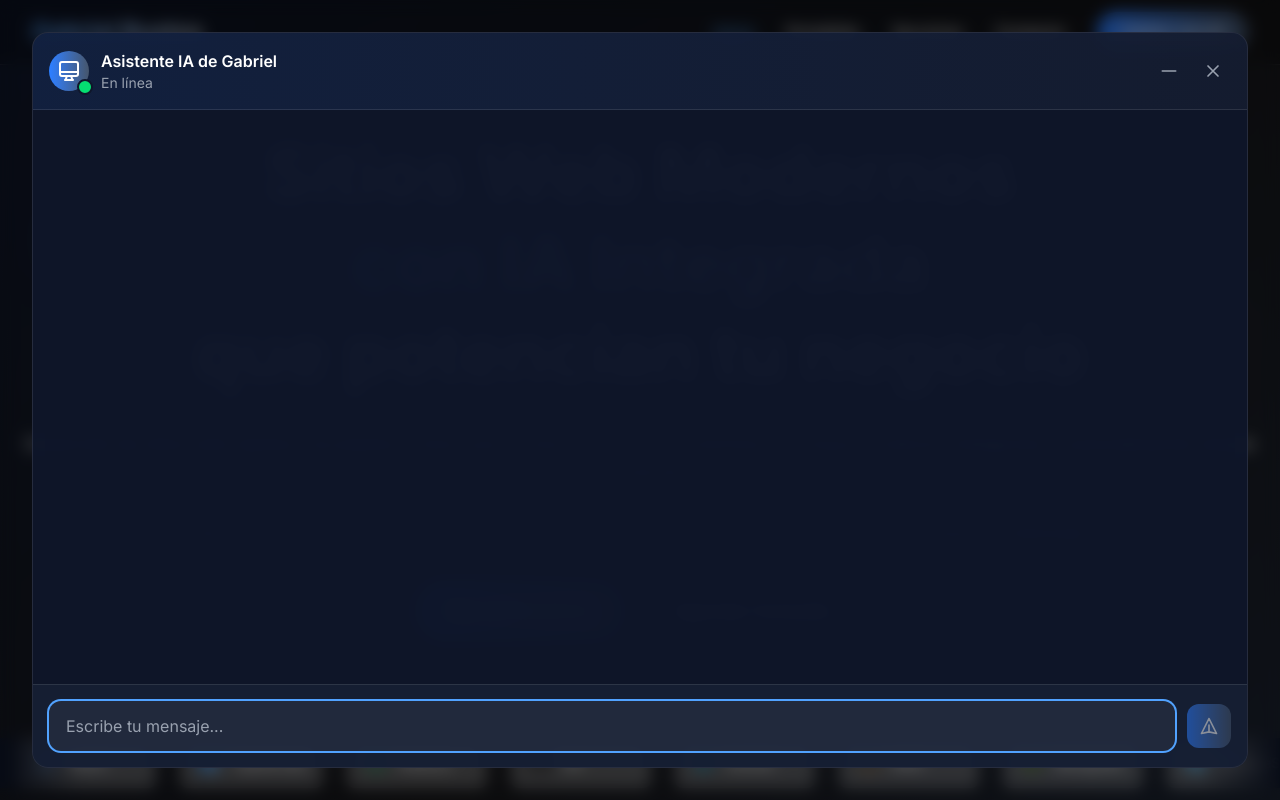
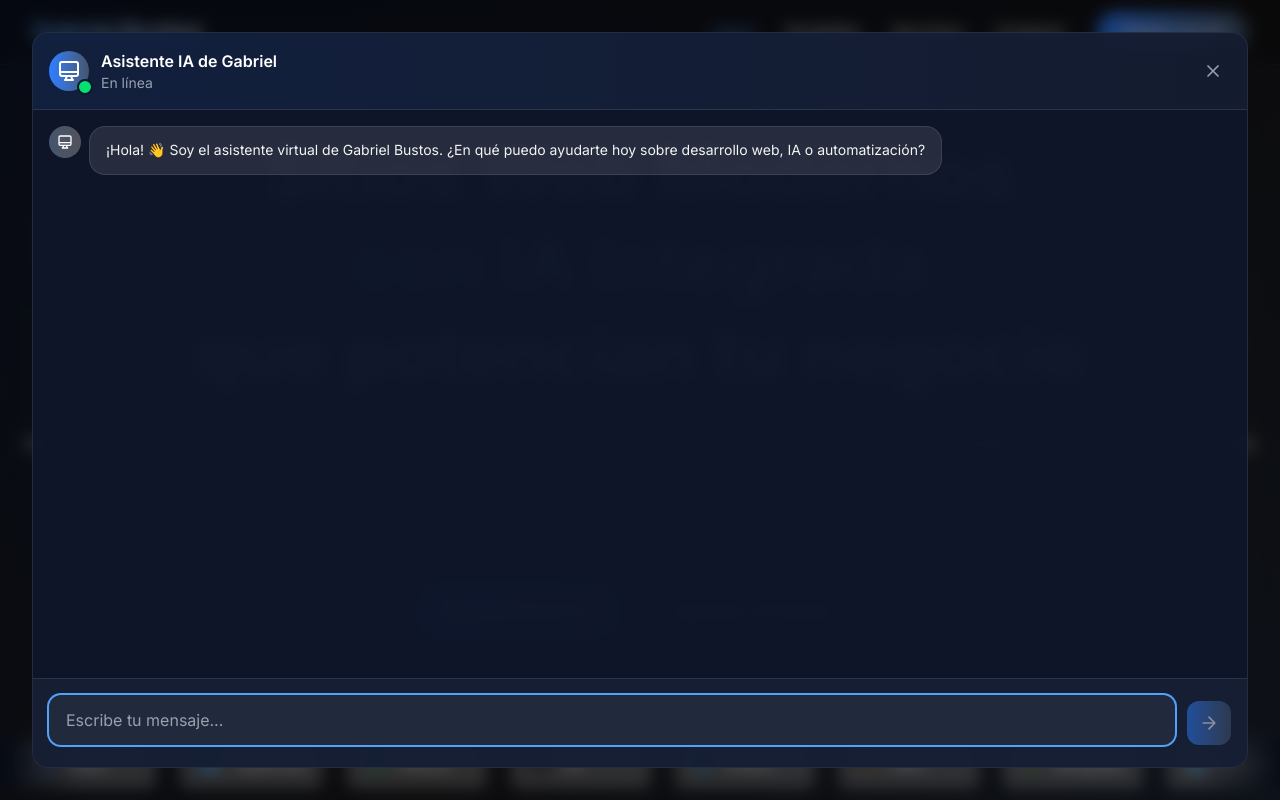
Before and after one commit to gabrielbustosdev/gabrielbustosdev-vercelapp, a Next.js app: page / in a window 1280 px wide. Both pictures are taken after a click on the button "Habla con mi IA". Shown: the top 800 px of the page. Built offline with nearby package versions, Linux system fonts and the light colour scheme.

Commit message:
integracion de api con rag

```diff
--- a/app/globals.css
+++ b/app/globals.css
@@ -42,3 +42,11 @@
 .animate-float {
   animation: float 6s ease-in-out infinite;
 }
+
+.scrollbar-hide {
+  scrollbar-width: none;
+  -ms-overflow-style: none;
+}
+.scrollbar-hide::-webkit-scrollbar {
+  display: none;
+}
--- a/components/Chatbot.tsx
+++ b/components/Chatbot.tsx
@@ -4,6 +4,17 @@ import type React from "react"
 import { useRef, useEffect } from "react"
 import { useChat } from '@ai-sdk/react';
 import { useChatContext } from "@/hooks/ChatContext"
+
+const chatConfig = {
+  api: "/api/chat",
+  initialMessages: [
+    {
+      id: 'welcome',
+      role: 'assistant' as const,
+      content: '¡Hola! 👋 Soy el asistente virtual de Gabriel Bustos. ¿En qué puedo ayudarte hoy sobre desarrollo web, IA o automatización?'
+    }
+  ],
+};
 
 export default function ChatBot() {
   const { isOpen, openChat, closeChat } = useChatContext()
@@ -18,7 +29,7 @@ export default function ChatBot() {
     error,
     reload,
     stop
-  } = useChat({});
+  } = useChat(chatConfig);
 
   const messagesEndRef = useRef<HTMLDivElement>(null)
 
@@ -26,6 +37,10 @@ export default function ChatBot() {
   useEffect(() => {
     messagesEndRef.current?.scrollIntoView({ behavior: "smooth" })
   }, [messages, status])
+
+  useEffect(() => {
+    // No hacer nada aquí, el mensaje de bienvenida se renderiza condicionalmente
+  }, [isOpen, messages.length, status]);
 
   if (!isOpen) {
     return (
@@ -71,11 +86,6 @@ export default function ChatBot() {
             </div>
           </div>
           <div className="flex items-center space-x-2">
-            <button onClick={closeChat} className="p-2 text-gray-400 hover:text-white hover:bg-white/10 rounded-lg transition-colors duration-200" aria-label="Minimizar chat">
-              <svg className="w-5 h-5" fill="none" viewBox="0 0 24 24" stroke="currentColor">
-                <path strokeLinecap="round" strokeLinejoin="round" strokeWidth={2} d="M20 12H4" />
-              </svg>
-            </button>
             <button onClick={closeChat} className="p-2 text-gray-400 hover:text-white hover:bg-white/10 rounded-lg transition-colors duration-200" aria-label="Cerrar chat">
               <svg className="w-5 h-5" fill="none" viewBox="0 0 24 24" stroke="currentColor">
                 <path strokeLinecap="round" strokeLinejoin="round" strokeWidth={2} d="M6 18L18 6M6 6l12 12" />
@@ -89,7 +99,7 @@ export default function ChatBot() {
           {messages.map((message) => (
             <div key={message.id} className={`flex ${message.role === "user" ? "justify-end" : "justify-start"}`}>
               <div className={`flex items-start space-x-2 max-w-[80%] ${message.role === "user" ? "flex-row-reverse space-x-reverse" : ""}`}>
-                <div className={`w-8 h-8 rounded-full flex items-center justify-center flex-shrink-0 ${message.role === "user" ? "bg-blue-500" : "bg-gradient-to-r from-slate-600 to-zinc-600"}`}>
+                <div className={`w-8 h-8 min-w-[2rem] min-h-[2rem] rounded-full flex items-center justify-center flex-shrink-0 aspect-square ${message.role === "user" ? "bg-blue-500" : "bg-gradient-to-r from-slate-600 to-zinc-600"}`}>
                   {message.role === "user" ? (
                     <svg className="w-4 h-4 text-white" fill="none" viewBox="0 0 24 24" stroke="currentColor">
                       <path strokeLinecap="round" strokeLinejoin="round" strokeWidth={2} d="M16 7a4 4 0 11-8 0 4 4 0 018 0zM12 14a7 7 0 00-7 7h14a7 7 0 00-7-7z" />
@@ -152,14 +162,27 @@ export default function ChatBot() {
         <form onSubmit={handleSubmit} className="p-4 border-t border-white/10 bg-slate-800/50">
           <div className="flex items-center space-x-3">
             <div className="flex-1 relative">
-              <input
-                type="text"
+              <textarea
                 value={input}
                 onChange={handleInputChange}
                 placeholder="Escribe tu mensaje..."
-                className="w-full px-4 py-3 bg-white/5 border border-white/10 rounded-xl text-white placeholder-gray-400 focus:outline-none focus:ring-2 focus:ring-blue-400 focus:border-transparent pr-12"
+                className="w-full px-4 py-3 bg-white/5 border border-white/10 rounded-xl text-white placeholder-gray-400 focus:outline-none focus:ring-2 focus:ring-blue-400 focus:border-transparent pr-12 resize-none min-h-[48px] max-h-40 scrollbar-hide"
                 disabled={status !== 'ready' && status !== undefined}
                 autoFocus
+                rows={1}
+                onInput={e => {
+                  const target = e.target as HTMLTextAreaElement;
+                  target.style.height = 'auto';
+                  target.style.height = `${Math.min(target.scrollHeight, 160)}px`;
+                }}
+                onKeyDown={e => {
+                  if (e.key === 'Enter' && !e.shiftKey) {
+                    e.preventDefault();
+                    if (input.trim() && status === 'ready') {
+                      handleSubmit(e as any);
+                    }
+                  }
+                }}
               />
             </div>
             <button
@@ -169,7 +192,7 @@ export default function ChatBot() {
               aria-label="Enviar mensaje"
             >
               <svg className="w-5 h-5" fill="none" viewBox="0 0 24 24" stroke="currentColor">
-                <path strokeLinecap="round" strokeLinejoin="round" strokeWidth={2} d="M12 19l9 2-9-18-9 18 9-2zm0 0v-8" />
+                <path strokeLinecap="round" strokeLinejoin="round" strokeWidth={2} d="M5 12h14M12 5l7 7-7 7" />
               </svg>
             </button>
           </div>
--- a/components/Hero.tsx
+++ b/components/Hero.tsx
@@ -145,7 +145,7 @@ export default function Hero() {
             transition={{ delay: 0.5 }}
             className="flex flex-wrap justify-center gap-4 text-sm text-gray-400"
           >
-            <span className="px-3 py-1 bg-white/5 rounded-full border border-white/10">Next.js + Vercel</span>
+            <span className="px-3 py-1 bg-white/5 rounded-full border border-white/10">Landing Pages</span>
             <span className="px-3 py-1 bg-white/5 rounded-full border border-white/10">Sitios Web Profesionales</span>
             <span className="px-3 py-1 bg-white/5 rounded-full border border-white/10">Chatbots Integrados</span>
             <span className="px-3 py-1 bg-white/5 rounded-full border border-white/10">Automatización con APIs</span>
```
